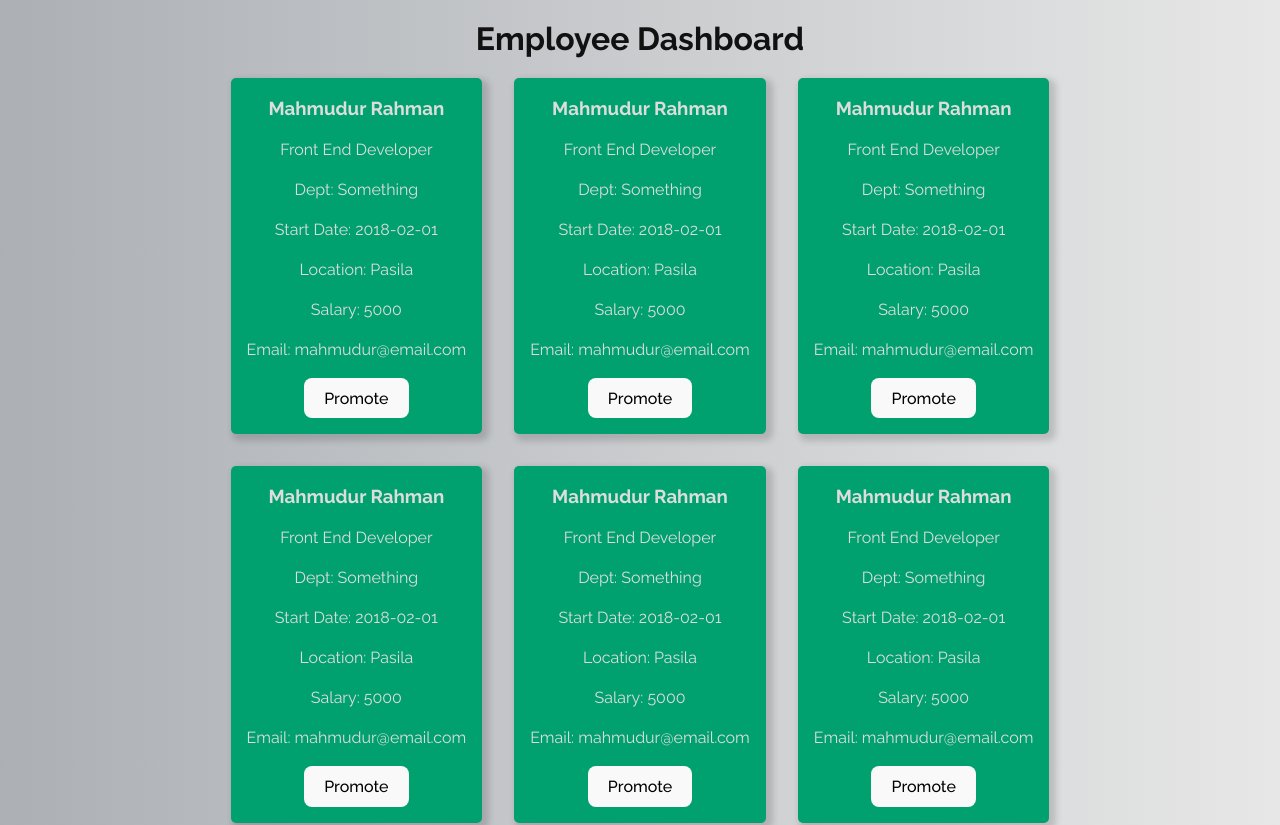
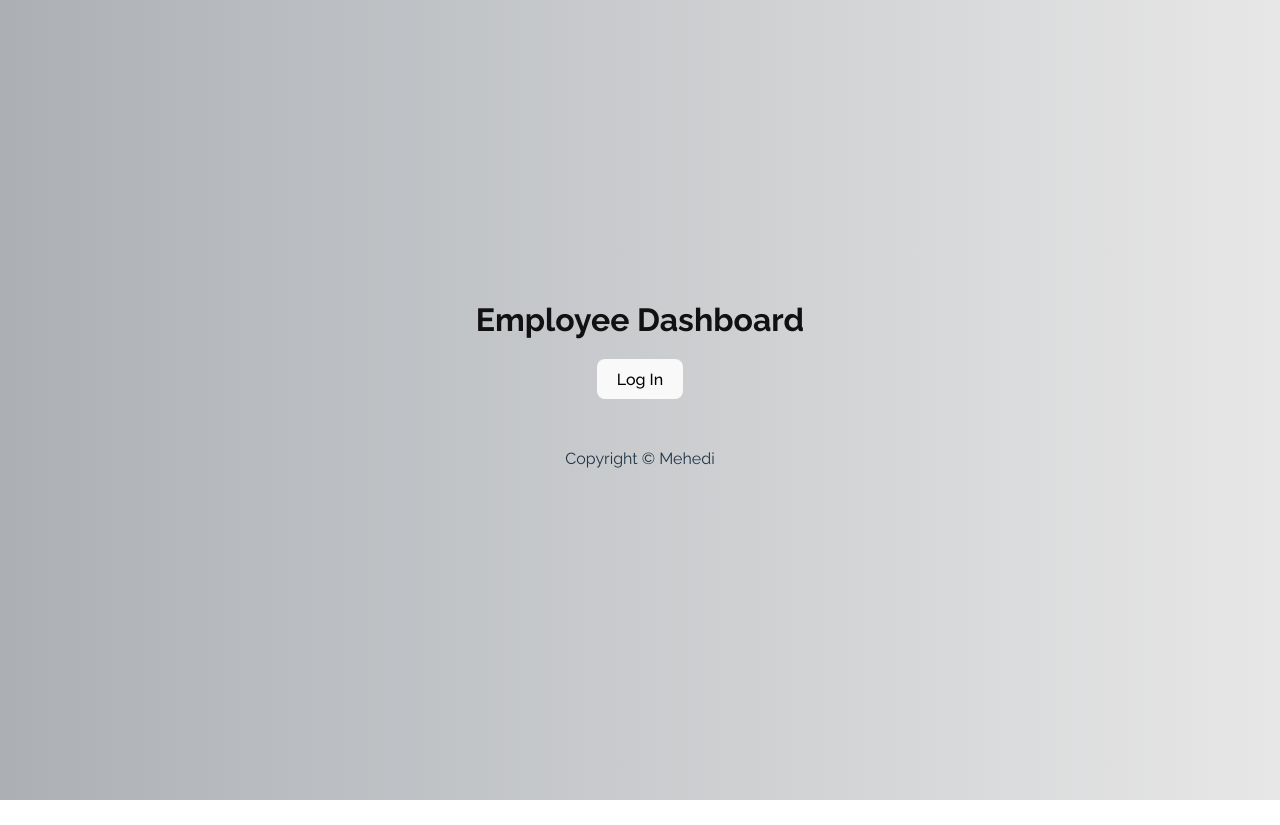
Before and after one commit to mehedimrm22/react, a React (Vite) app in the folder week_02/hr-app/: page / in a window 1280 px wide. Shown: the top 825 px of the page. After the commit the page ends 800 px from the top, so only its background shows below. Built offline with nearby package versions, Linux system fonts and the light colour scheme.

Commit message:
design updates, reminder button added, mapping with spread

```diff
--- a/week_02/hr-app/src/App.css
+++ b/week_02/hr-app/src/App.css
@@ -12,6 +12,10 @@ header h1 {
 
 .cards {
   display: grid;
-  grid-template-columns: repeat(3, 1fr);
+  grid-template-columns: repeat(2, 1fr);
   gap: 2rem;
 }
+
+.login-button {
+  margin-bottom: 1rem;
+}
--- a/week_02/hr-app/src/App.jsx
+++ b/week_02/hr-app/src/App.jsx
@@ -1,17 +1,35 @@
 import "./App.css";
+
+import { useState } from "react";
 
 import EmpList from "./components/EmployeeList/EmployeeList";
 import Header from "./components/Header/Header";
 import Footer from "./components/Footer/Footer";
+import Login from "./components/login/login";
+import Logout from "./components/login/logout";
 
 function App() {
+  const [isLoggedIn, setIsLoggedIn] = useState(false);
+
+  const handleLogin = () => {
+    setIsLoggedIn(!isLoggedIn);
+  };
+
   return (
     <>
       <div>
         <Header />
-        <main className="cards">
-          <EmpList />
-        </main>
+        {isLoggedIn ? (
+          <>
+            <Logout click={handleLogin} />
+            <main className="cards">
+              <EmpList />
+            </main>
+          </>
+        ) : (
+          <Login click={handleLogin} />
+        )}
+
         <Footer />
       </div>
     </>
--- a/week_02/hr-app/src/components/EmployeeCard/EmployeeCard.jsx
+++ b/week_02/hr-app/src/components/EmployeeCard/EmployeeCard.jsx
@@ -4,15 +4,18 @@ import "./employeeCard.css";
 function EmpCard(props) {
   const [role, setRole] = useState(props.initRole);
   const [salary, setSalary] = useState(props.initSalary);
+  const [button, setButton] = useState("Promote");
 
   const clickHandler = () => {
     console.log("Clicked");
     if (role === "Team Lead") {
       setRole(props.initRole);
       setSalary(props.initSalary);
+      setButton("Promote");
     } else {
       setRole("Team Lead");
       setSalary("7000");
+      setButton("Demote");
     }
   };
 
@@ -21,12 +24,15 @@ function EmpCard(props) {
       <div className="card">
         <h3>{props.name}</h3>
         <p>{role}</p>
-        <p>Dept: {props.department}</p>
-        <p>Start Date: {props.startDate}</p>
-        <p>Location: {props.location}</p>
-        <p>Salary: {salary}</p>
-        <p>Email: {props.email}</p>
-        <button onClick={clickHandler}>Promote</button>
+        <p>{props.department}</p>
+        <p>{props.startDate}</p>
+        <p>{props.location}</p>
+        <p>{salary}</p>
+        <p>{props.email}</p>
+        <div className="buttons">
+          <button onClick={clickHandler}>{button}</button>
+          <button>Reminder</button>
+        </div>
       </div>
     </>
   );
--- a/week_02/hr-app/src/components/EmployeeCard/employeeCard.css
+++ b/week_02/hr-app/src/components/EmployeeCard/employeeCard.css
@@ -1,17 +1,26 @@
 .card {
+  width: 300px;
   padding: 1rem;
   background-color: #00a16e;
-  display: flex;
-  align-items: center;
-  justify-content: center;
   flex-direction: column;
   color: #ddd;
   border-radius: 5px;
   box-shadow: rgba(0, 0, 0, 0.15) 4px 4px 6px 3px;
+  text-align: left;
 }
 
-.card p,
+.card p {
+  margin: 0 0 .6rem 0;
+}
+
 .card h3 {
-  margin: 0;
   margin-bottom: 1rem;
+  font-size: 1.4rem;
+  font-weight: bold;
 }
+
+.card .buttons {
+  display: flex;
+  align-items: center;
+  justify-content: space-between;
+}
--- a/week_02/hr-app/src/components/EmployeeList/EmployeeList.jsx
+++ b/week_02/hr-app/src/components/EmployeeList/EmployeeList.jsx
@@ -5,16 +5,17 @@ import employees from "../../data/employeeData";
 function EmpList(props) {
   return (
     <>
-      {employees.map((employee, index) => (
+      {employees.map((employee) => (
         <EmpCard
           key={employee.id}
-          name={employee.name}
+          {...employee}
+          /* name={employee.name}
           initRole={employee.initRole}
           department={employee.department}
           startDate={employee.startDate}
           location={employee.location}
           email={employee.email}
-          initSalary={employee.initSalary}
+          initSalary={employee.initSalary} */
         />
       ))}
     </>
--- a/week_02/hr-app/src/components/login/login.jsx
+++ b/week_02/hr-app/src/components/login/login.jsx
@@ -1,20 +1,8 @@
-import { useState } from "react";
-
-function Login() {
-  const [isLoggedIn, setIsLoggedIn] = useState(false);
-
-  const handleLogin = () => {
-    setIsLoggedIn(!isLoggedIn);
-  };
-
+function Login(props) {
   return (
     <>
       <div>
-        {isLoggedIn ? (
-          <button onClick={handleLogin}>Log Out</button>
-        ) : (
-          <button onClick={handleLogin}>Log In</button>
-        )}
+        <button onClick={props.click}>Log In</button>
       </div>
     </>
   );
--- /dev/null
+++ b/week_02/hr-app/src/components/login/logout.jsx
@@ -0,0 +1,11 @@
+function Logout(props) {
+  return (
+    <>
+      <div className="login-button">
+        <button onClick={props.click}>Log Out</button>
+      </div>
+    </>
+  );
+}
+
+export default Logout;
--- a/week_02/hr-app/src/data/employeeData.js
+++ b/week_02/hr-app/src/data/employeeData.js
@@ -1,82 +1,82 @@
 const employees = [
     {
         id: 1,
-        name: "Mahmudur Rahman",
+        name: "John Cena",
         initRole: "Front End Developer",
-        department: "Something",
+        department: "Web Development",
         startDate: "2018-02-01",
         location: "Pasila",
-        email: "mahmudur@email.com",
+        email: "john@email.com",
         initSalary: "5000"
     },
     {
         id: 2,
-        name: "Mahmudur Rahman",
-        initRole: "Front End Developer",
-        department: "Something",
-        startDate: "2018-02-01",
-        location: "Pasila",
-        email: "mahmudur@email.com",
+        name: "Brett Lee",
+        initRole: "Back End Developer",
+        department: "Web Developmen",
+        startDate: "2015-06-05",
+        location: "Helsinki",
+        email: "lee@email.com",
         initSalary: "5000"
     },
     {
         id: 3,
-        name: "Mahmudur Rahman",
-        initRole: "Front End Developer",
-        department: "Something",
-        startDate: "2018-02-01",
-        location: "Pasila",
-        email: "mahmudur@email.com",
-        initSalary: "5000"
+        name: "Mitchel Starc",
+        initRole: "Full Stack Developer",
+        department: "Web Development",
+        startDate: "2020-03-08",
+        location: "Toolo",
+        email: "starc@email.com",
+        initSalary: "7000"
     },
     {
         id: 4,
-        name: "Mahmudur Rahman",
-        initRole: "Front End Developer",
-        department: "Something",
-        startDate: "2018-02-01",
-        location: "Pasila",
-        email: "mahmudur@email.com",
-        initSalary: "5000"
+        name: "Pat Cummins",
+        initRole: "Mobile App Developer",
+        department: "Mobile App",
+        startDate: "2012-02-01",
+        location: "Tampere",
+        email: "pat@email.com",
+        initSalary: "4000"
     },
     {
         id: 5,
-        name: "Mahmudur Rahman",
-        initRole: "Front End Developer",
-        department: "Something",
-        startDate: "2018-02-01",
-        location: "Pasila",
-        email: "mahmudur@email.com",
+        name: "Devon Conway",
+        initRole: "Mobile App Developer",
+        department: "Mobile App",
+        startDate: "2014-02-01",
+        location: "Turlu",
+        email: "devon@email.com",
         initSalary: "5000"
     },
     {
         id: 6,
-        name: "Mahmudur Rahman",
-        initRole: "Front End Developer",
-        department: "Something",
-        startDate: "2018-02-01",
-        location: "Pasila",
-        email: "mahmudur@email.com",
-        initSalary: "5000"
+        name: "Trent Boult",
+        initRole: "HR",
+        department: "Admin",
+        startDate: "2019-02-01",
+        location: "Vaasa",
+        email: "trent@email.com",
+        initSalary: "6000"
     },
     {
         id: 7,
-        name: "Mahmudur Rahman",
-        initRole: "Front End Developer",
-        department: "Something",
-        startDate: "2018-02-01",
+        name: "Belayet Hossain",
+        initRole: "Web Developer",
+        department: "Web Development",
+        startDate: "2015-02-01",
         location: "Pasila",
-        email: "mahmudur@email.com",
+        email: "belayet@email.com",
         initSalary: "5000"
     },
     {
         id: 8,
-        name: "Mahmudur Rahman",
-        initRole: "Front End Developer",
-        department: "Something",
-        startDate: "2018-02-01",
+        name: "Endrick",
+        initRole: "Back End",
+        department: "Web Development",
+        startDate: "2012-02-01",
         location: "Pasila",
-        email: "mahmudur@email.com",
+        email: "endrick@email.com",
         initSalary: "5000"
     },
     {
```
